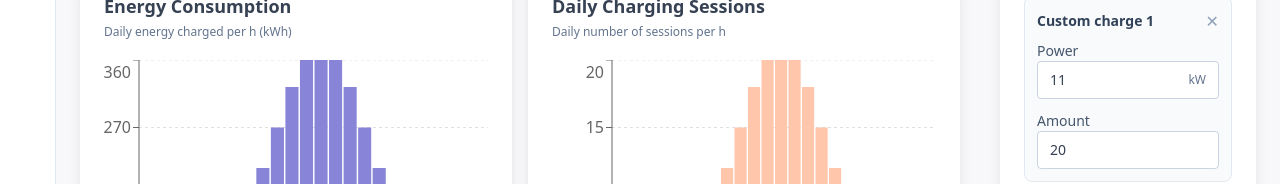
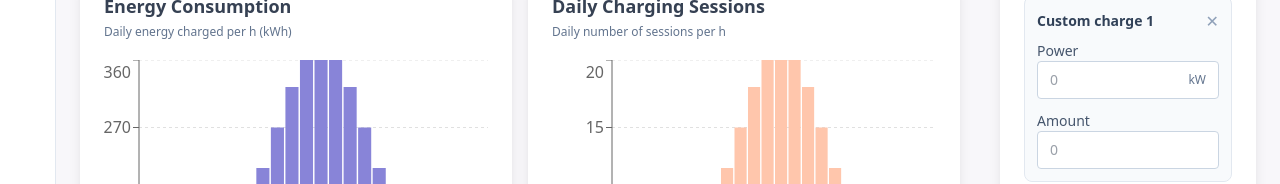
Before and after one commit to Ziva1011/EV-dashboard, a React (Vite) app: page / in a window 1280 px wide. Shown: the part 616-800 px from the top of the page. Built offline with nearby package versions, Linux system fonts and the light colour scheme.

Commit message:
making custom charging inputs editable

```diff
--- a/src/features/SimulationForm.tsx
+++ b/src/features/SimulationForm.tsx
@@ -223,7 +223,8 @@ const SimulationForm: React.FC<SimulationFormProps> = ({
                       <input
                         type="number"
                         min={0}
-                        value={charge.power}
+                        placeholder="0"
+                        //value={charge.power}
                         className="flex-1 min-w-0 border-0 p-0 text-sm focus:ring-0 outline-none"
                       />
                       <span className="ml-2 text-xs text-slate-500">kW</span>
@@ -238,7 +239,9 @@ const SimulationForm: React.FC<SimulationFormProps> = ({
                       <input
                         type="number"
                         min={0}
-                        value={charge.amount}
+                        max={20}
+                        placeholder="0"
+                        //value={charge.amount}
                         className="flex-1 min-w-0  border-0 p-0 text-sm focus:ring-0 outline-none"
                       />
                     </div>
```
